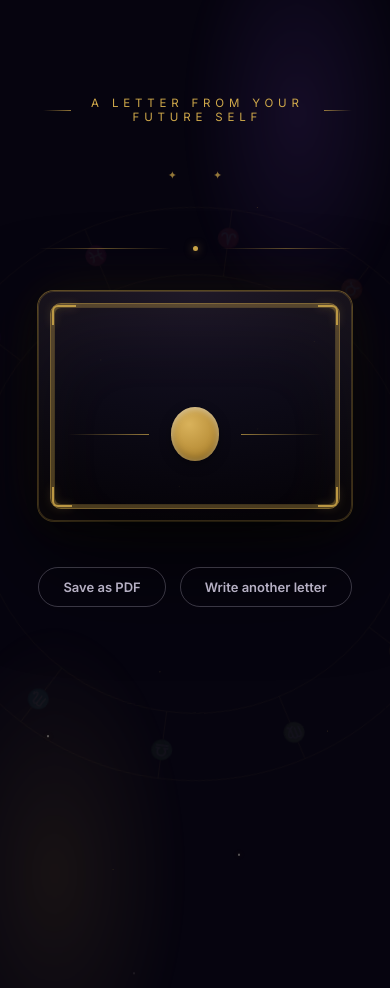
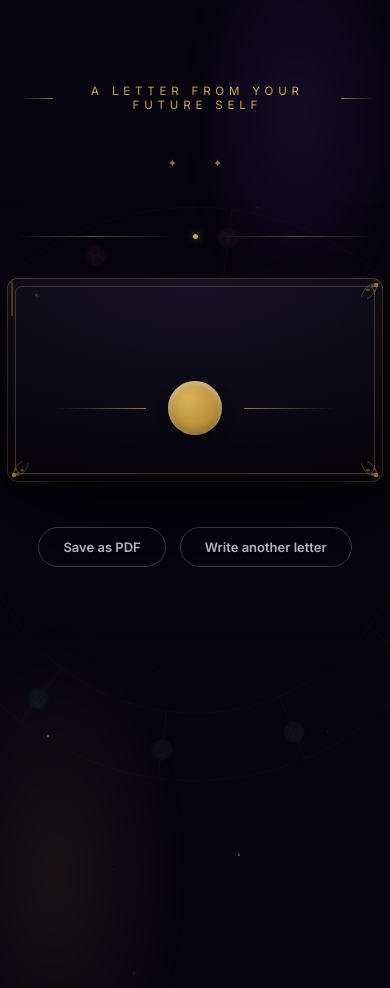
Before and after one commit to akhilesh108raut/letter_from_future_self, a Flask app: template templates/letter/read.html in a window 390 px wide. Run offline with Flask 3, Linux system fonts and the light colour scheme; the template is opened without the code that fills it, so the values that code supplies are empty.

Commit message:
Replace plain corners with floral motif, thin the border, go full-bleed on mobile
Floral corners: swapped the simple L-bracket corners for an original
hand-drawn floral/vine SVG ornament (inspired by classic illuminated-
manuscript corner work, not copied from any stock asset — drawn fresh in
SVG paths/circles), reused at all four corners via CSS mirroring
(scaleX/scaleY) instead of four separate assets.

Thinner border: replaced the heavy double gold frame (1px outline + inset
box-shadow layers + a second bordered pseudo-element) with a single clean
1px outline plus one soft thin hairline inset — much lighter, matches
"don't want the golden border thick."

Full-bleed mobile: the shared .wrap padding (24px from store.css) was
keeping wide dead margins on phones even after the last padding fix.
Overrode it specifically on this page's mobile breakpoint (8px), shrank
the card's own padding and border-radius, and scaled the floral corners
up proportionally (34px) so they read clearly at the card's edges instead
of shrinking into illegibility.

```diff
--- a/static/css/letter.css
+++ b/static/css/letter.css
@@ -125,25 +125,23 @@
   background: var(--lx-gold); box-shadow: 0 0 8px rgba(207,168,74,.6); }
 @media (max-width: 680px) { .section-break { margin: 52px auto 40px; } }
 
-/* ── THE HEIRLOOM DOCUMENT — black obsidian tablet, gold ink & frame ────── */
+/* ── THE HEIRLOOM DOCUMENT — black obsidian tablet, thin gold hairline ──── */
 .letter-paper {
   position: relative; max-width: 720px; margin: 0 auto;
   padding: 80px 72px;
   color: var(--lx-ink);
-  border-radius: 20px;
+  border-radius: 14px;
   background:
     radial-gradient(120% 100% at 50% 0%, #171226 0%, var(--lx-paper) 55%, #050308 100%);
   box-shadow:
     0 40px 100px rgba(0,0,0,.7),
     0 8px 28px rgba(0,0,0,.5),
-    0 0 0 1px rgba(207,168,74,.55),
-    0 0 60px rgba(207,168,74,.10),
-    inset 0 0 0 1px rgba(207,168,74,.22),
-    inset 0 40px 80px rgba(207,168,74,.05);
+    0 0 0 1px rgba(207,168,74,.4),
+    0 0 34px rgba(207,168,74,.06);
 }
 /* faint starlit texture instead of paper fibre, to match the obsidian surface */
 .letter-paper::before {
-  content: ""; position: absolute; inset: 0; border-radius: 20px; pointer-events: none;
+  content: ""; position: absolute; inset: 0; border-radius: 14px; pointer-events: none;
   opacity: .6;
   background-image:
     radial-gradient(1px 1px at 20% 30%, rgba(207,168,74,.16), transparent),
@@ -151,11 +149,10 @@
     radial-gradient(1px 1px at 45% 85%, rgba(207,168,74,.12), transparent),
     radial-gradient(1px 1px at 88% 22%, rgba(207,168,74,.14), transparent);
 }
-/* double gold inner border */
+/* single thin inner hairline — one clean line, not a heavy double frame */
 .letter-paper::after {
-  content: ""; position: absolute; inset: 16px; border-radius: 14px;
-  border: 1px solid rgba(207,168,74,.55);
-  box-shadow: inset 0 0 0 3px rgba(207,168,74,.08), inset 0 0 0 4px rgba(207,168,74,.28);
+  content: ""; position: absolute; inset: 10px; border-radius: 9px;
+  border: 1px solid rgba(207,168,74,.28);
   pointer-events: none;
 }
 /* cursor light — soft golden glow tracking the pointer */
@@ -165,14 +162,17 @@
     radial-gradient(120% 100% at 50% 0%, #171226 0%, var(--lx-paper) 55%, #050308 100%);
 }
 
-/* gold corner ornaments */
-.corner { position: absolute; width: 26px; height: 26px; z-index: 3;
-  border: 0 solid var(--lx-gold); opacity: .85;
-  filter: drop-shadow(0 0 4px rgba(207,168,74,.5)); }
-.corner.tl { top: 26px; left: 26px; border-top-width: 2px; border-left-width: 2px; border-top-left-radius: 6px; }
-.corner.tr { top: 26px; right: 26px; border-top-width: 2px; border-right-width: 2px; border-top-right-radius: 6px; }
-.corner.bl { bottom: 26px; left: 26px; border-bottom-width: 2px; border-left-width: 2px; border-bottom-left-radius: 6px; }
-.corner.br { bottom: 26px; right: 26px; border-bottom-width: 2px; border-right-width: 2px; border-bottom-right-radius: 6px; }
+/* hand-drawn floral corner ornaments (original artwork, not a stock asset) */
+.corner {
+  position: absolute; width: 56px; height: 56px; z-index: 3;
+  color: var(--lx-gold); opacity: .8;
+  filter: drop-shadow(0 0 3px rgba(207,168,74,.35));
+}
+.corner-svg { width: 100%; height: 100%; display: block; }
+.corner.tl { top: 6px; left: 6px; }
+.corner.tr { top: 6px; right: 6px; transform: scaleX(-1); }
+.corner.bl { bottom: 6px; left: 6px; transform: scaleY(-1); }
+.corner.br { bottom: 6px; right: 6px; transform: scale(-1,-1); }
 
 /* illuminated-manuscript rail down the left margin */
 .manuscript-rail {
@@ -257,24 +257,26 @@
 
 /* ── RESPONSIVE ────────────────────────────────────────────────────────── */
 @media (max-width: 680px) {
-  .letter-luxe { padding: 56px 14px 90px; }
+  .letter-luxe { padding: 44px 0 70px; }
+  /* Almost full-bleed: the shared .wrap padding (24px, from store.css) is
+     overridden here so the card nearly touches the screen edges instead of
+     floating with wide dead margins on either side. */
+  .letter-luxe .wrap { padding: 0 8px; }
   .letter-paper {
-    /* More generous side padding than the border/corners sit at, so the
-       frame reads as a proper margin around the text instead of crowding
-       it — the earlier 26px/26px collision made everything feel cramped. */
-    padding: 60px 30px;
-    border-radius: 16px;
+    padding: 46px 20px;
+    border-radius: 10px;
   }
-  .letter-paper::after { inset: 12px; border-radius: 11px; }
-  .corner { width: 20px; height: 20px; }
-  .corner.tl { top: 14px; left: 14px; }
-  .corner.tr { top: 14px; right: 14px; }
-  .corner.bl { bottom: 14px; left: 14px; }
-  .corner.br { bottom: 14px; right: 14px; }
+  .letter-paper::after { inset: 7px; border-radius: 7px; }
+  .corner { width: 34px; height: 34px; }
+  .corner.tl { top: 3px; left: 3px; }
+  .corner.tr { top: 3px; right: 3px; }
+  .corner.bl { bottom: 3px; left: 3px; }
+  .corner.br { bottom: 3px; right: 3px; }
   .manuscript-rail { display: none; }
   .letter-body p:first-of-type::first-letter { font-size: 2.6em; padding: 6px 8px 0 0; }
   .lh-name { font-size: clamp(34px, 11vw, 48px); }
   .quote-mark { max-width: 13ch; }
+  .quote-hero, .section-break { margin-left: 8px; margin-right: 8px; }
 }
 
 /* ── PRINT ─────────────────────────────────────────────────────────────── */
--- a/templates/letter/read.html
+++ b/templates/letter/read.html
@@ -56,8 +56,27 @@
 
     <!-- ── THE LETTER (heirloom document) ─────────────────────────── -->
     <article class="letter-paper fade-up d1" id="paper">
-      <span class="corner tl"></span><span class="corner tr"></span>
-      <span class="corner bl"></span><span class="corner br"></span>
+      {% set floral %}
+      <svg viewBox="0 0 90 90" class="corner-svg">
+        <path d="M4 4 C 24 6, 40 12, 46 40" fill="none" stroke="currentColor" stroke-width="1"/>
+        <path d="M4 4 C 8 22, 12 34, 32 44" fill="none" stroke="currentColor" stroke-width="1"/>
+        <path d="M13 9 C 18 6, 24 8, 21 14 C 16 15, 11 12, 13 9 Z" fill="currentColor" opacity=".55"/>
+        <path d="M25 18 C 31 15, 36 18, 33 24 C 27 25, 22 22, 25 18 Z" fill="currentColor" opacity=".45"/>
+        <path d="M9 21 C 13 18, 18 20, 15 26 C 10 26, 6 24, 9 21 Z" fill="currentColor" opacity=".4"/>
+        <g transform="translate(8,8)">
+          <circle cx="0" cy="-3.4" r="2.6" fill="currentColor" opacity=".85"/>
+          <circle cx="3" cy="-1.7" r="2.6" fill="currentColor" opacity=".85"/>
+          <circle cx="3" cy="1.7" r="2.6" fill="currentColor" opacity=".85"/>
+          <circle cx="0" cy="3.4" r="2.6" fill="currentColor" opacity=".85"/>
+          <circle cx="-3" cy="1.7" r="2.6" fill="currentColor" opacity=".85"/>
+          <circle cx="-3" cy="-1.7" r="2.6" fill="currentColor" opacity=".85"/>
+        </g>
+      </svg>
+      {% endset %}
+      <span class="corner tl">{{ floral|safe }}</span>
+      <span class="corner tr">{{ floral|safe }}</span>
+      <span class="corner bl">{{ floral|safe }}</span>
+      <span class="corner br">{{ floral|safe }}</span>
 
       <!-- Illuminated-manuscript rail -->
       <div class="manuscript-rail" aria-hidden="true">
```
